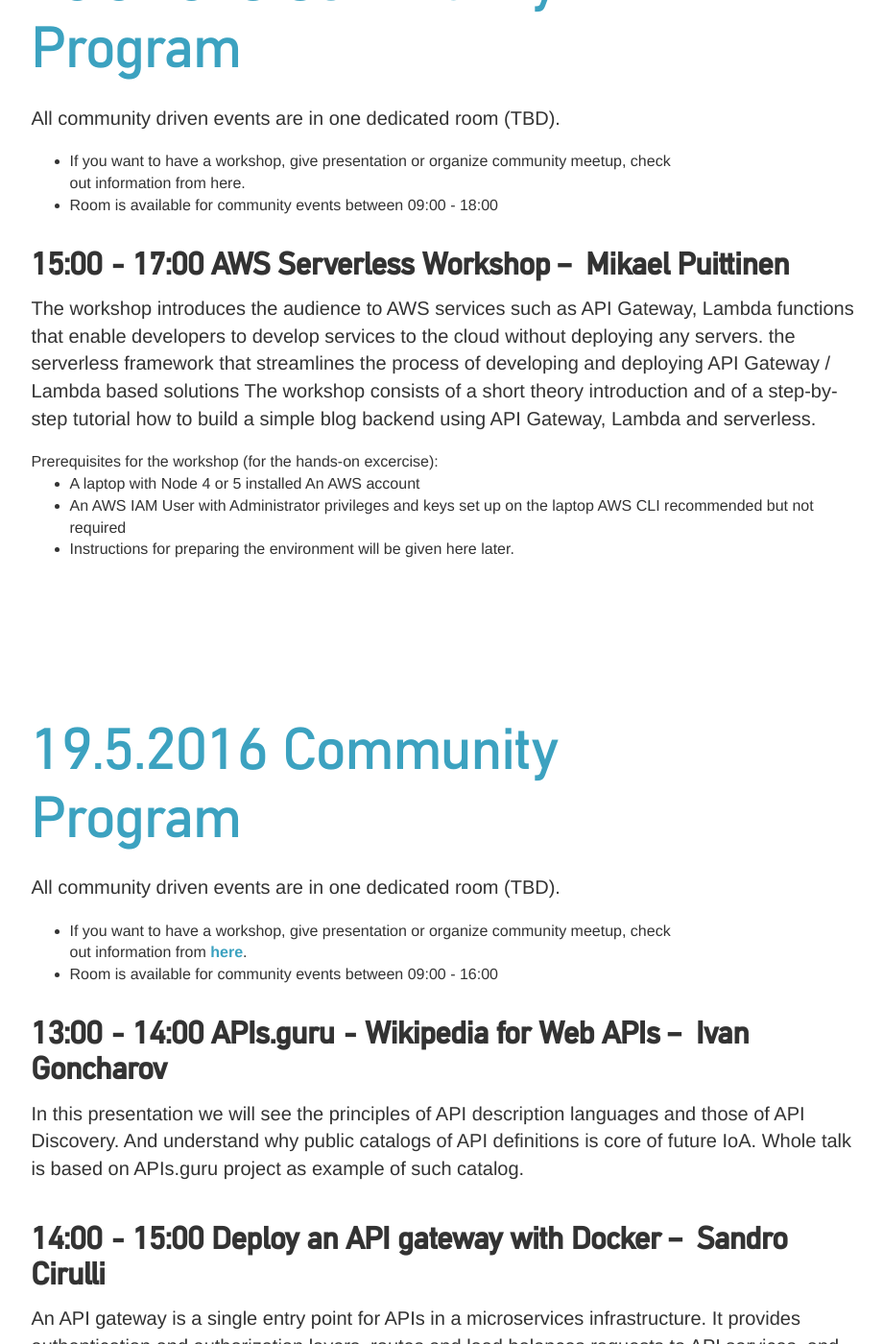
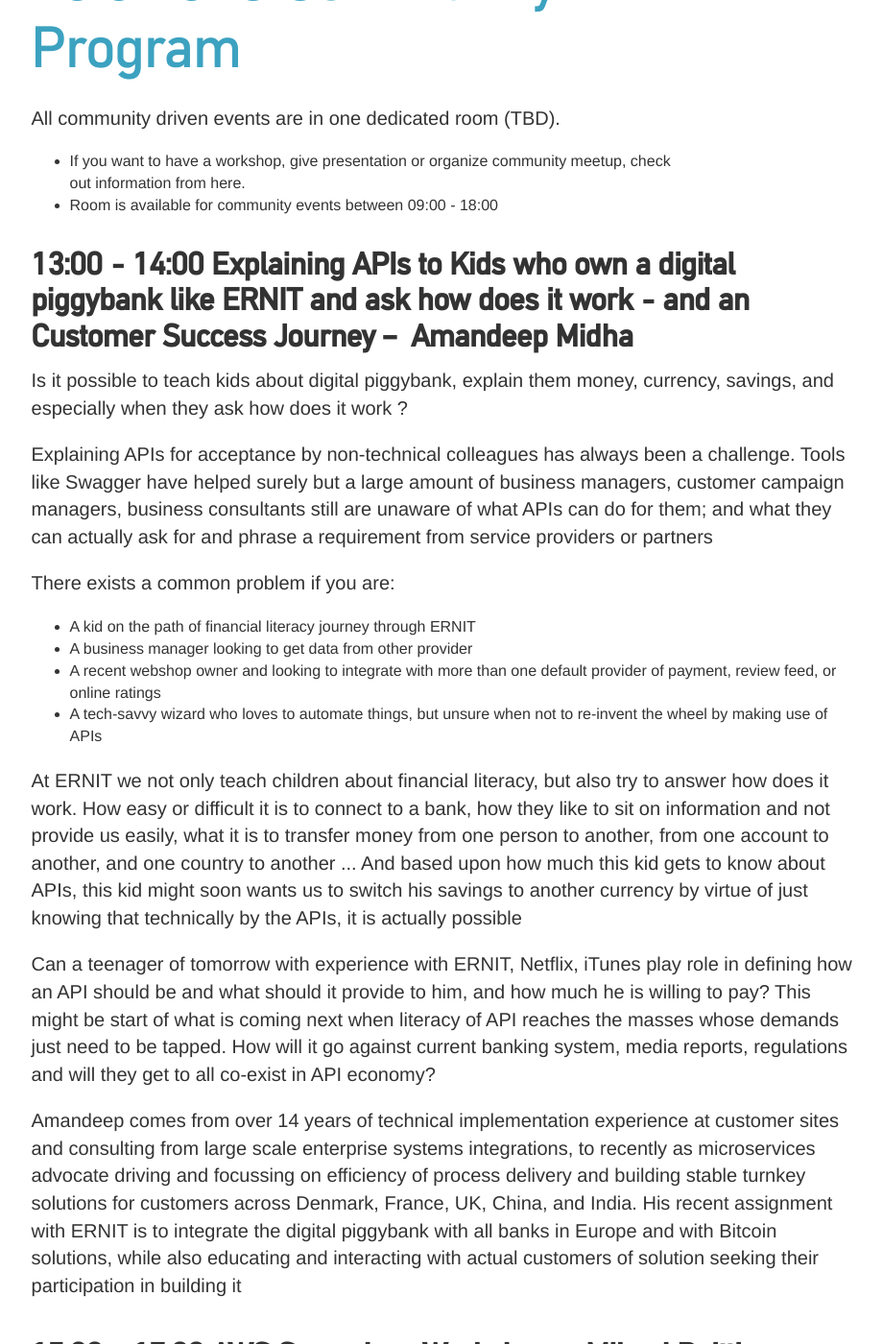
Before and after one commit to apidaysnordic/apidaysnordic.github.io, a Jekyll site: the page built from programme/index.md, in a window 1280 px wide and 1400 px high, scrolled down 5096 px. Shown: the whole window at 96% size, without its empty margins (178-1098 px from the left). Built offline with Jekyll 4.4.1, drawn with Linux system fonts in a browser that asks for light colours; some web fonts are replaced; comment, search, counter and statistics services are not loaded.

Commit message:
added Amandeep

```diff
--- a/_layouts/programme.html
+++ b/_layouts/programme.html
@@ -603,35 +603,37 @@
             </div>
         </div>
 
-<!--
          <div class="row">
             <div class="col-md-10 col-md-offset-1">
                 <div class="row">
                     <div class="col-md-10 col-md-offset-1">
-                        <h2>13:00 - 15:00 The power of API aggregation - Build your applications with cognitive APIs &ndash;
-			<strong> IBM</strong></h2>
+                        <h2>13:00 - 14:00 Explaining APIs to Kids who own a digital piggybank like ERNIT and ask how does it work - and an Customer Success Journey &ndash;
+			<strong> Amandeep Midha</strong></h2>
 
-			<p>The most innovative businesses combine APIs from multiple providers to build new products and services.
-			API aggregation brings value to the business by reducing the complexity that comes with working with multiple APIs.
-			IBM Bluemix is an open-standard, cloud based platform for building, managing, and running applications.
-			A catalog of IBM, third party, and open source API services, including Watson, Twitter and weather APIs,
-			allow the developer to stitch an application together in minutes.
-			Utilize DevOps tools for development, deployment, monitoring and logging to manage
-			the whole life-cycle of the application.</p>
+			<p>Is it possible to teach kids about digital piggybank, explain them money, currency, savings, and especially when they ask how does it work ?</p>
 
-			<p>Cloud development platforms like IBM Bluemix, demonstrate every day how new applications can be composed
-			from an ever growing catalog of services and the APIs fronting those services.</p>
+<p>Explaining APIs for acceptance by non-technical colleagues has always been a challenge. Tools like Swagger have helped surely but a large amount of business managers, customer campaign managers, business consultants still are unaware of what APIs can do for them; and what they can actually ask for and phrase a requirement from service providers or partners</p>
 
-			<p>Discover the power of combining several APIs with IBM Bluemix.</p>
+<p>There exists a common problem if you are:
+<ul>
+<li>A kid on the path of financial literacy journey through ERNIT</li>
+<li>A business manager looking to get data from other provider</li>
+<li>A recent webshop owner and looking to integrate with more than one default provider of payment, review feed, or online ratings</li>
+<li>A tech-savvy wizard who loves to automate things, but unsure when not to re-invent the wheel by making use of APIs</li>
+</ul>
+</p>
 
-			<p>Pre-requisites: Bring your laptop and sign-up for your free trial at
-			<a href="https://bluemix.net/" target="top">https://bluemix.net/</a></p>
+<p>At ERNIT we not only teach children about financial literacy, but also try to answer how does it work. How easy or difficult it is to connect to a bank, how they like to sit on information and not provide us easily, what it is to transfer money from one person to another, from one account to another, and one country to another ... And based upon how much this kid gets to know about APIs, this kid might soon wants us to switch his savings to another currency by virtue of just knowing that technically by the APIs, it is actually possible</p>
+
+<p>Can a teenager of tomorrow with experience with ERNIT, Netflix, iTunes play role in defining how an API should be and what should it provide to him, and how much he is willing to pay? This might be start of what is coming next when literacy of API reaches the masses whose demands just need to be tapped. How will it go against current banking system, media reports, regulations and will they get to all co-exist in API economy?</p>
+
+<p>Amandeep comes from over 14 years of technical implementation experience at customer sites and consulting from large scale enterprise systems integrations, to recently as microservices advocate driving and focussing on efficiency of process delivery and building stable turnkey solutions for customers across Denmark, France, UK, China, and India. His recent assignment with ERNIT is to integrate the digital piggybank with all banks in Europe and with Bitcoin solutions, while also educating and interacting with actual customers of solution seeking their participation in building it</p>
 
                     </div>
                 </div>
             </div>
         </div>
--->
+
          <div class="row">
             <div class="col-md-10 col-md-offset-1">
                 <div class="row">
```
